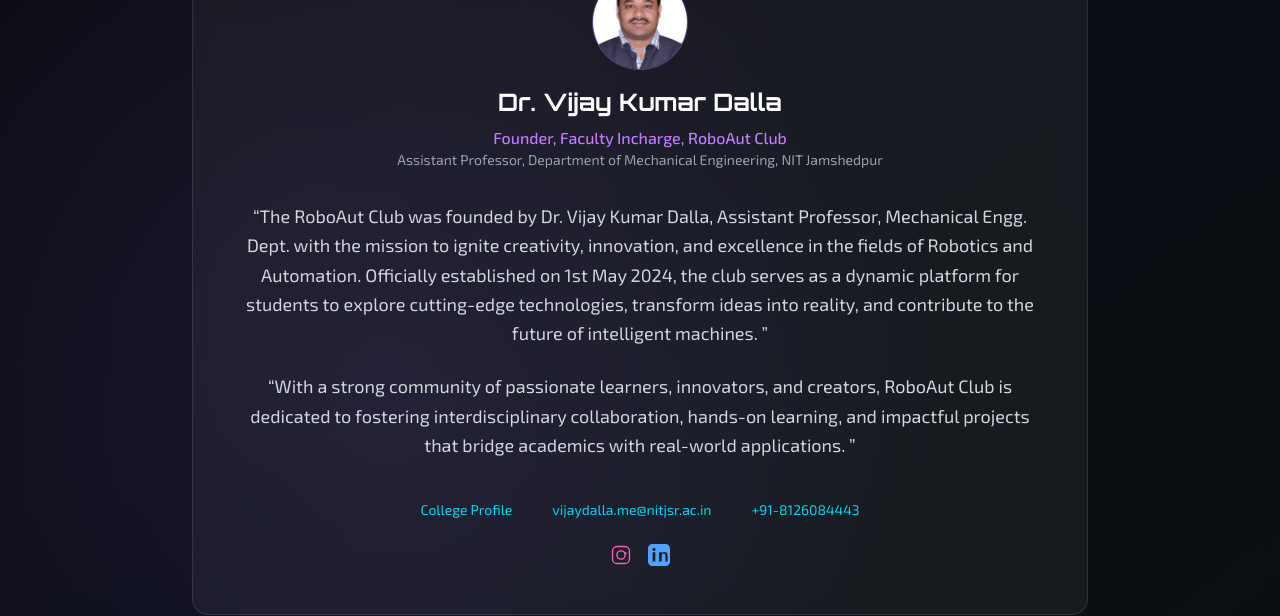
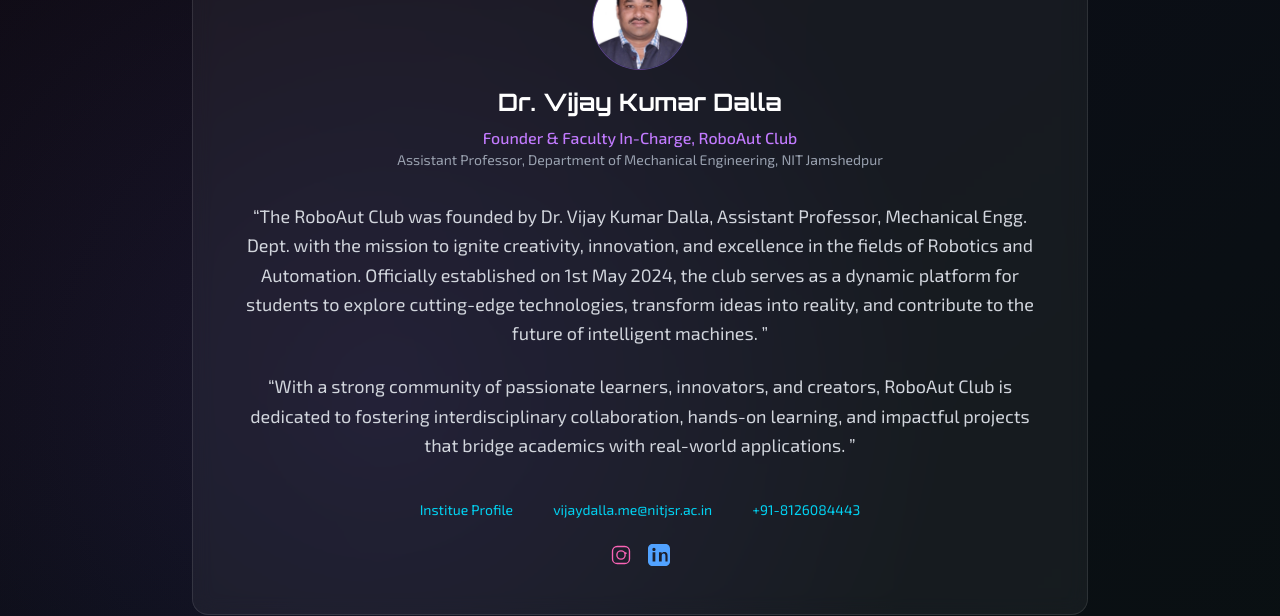
Before and after one commit to ayushkumarsingh2422005/RoboAut, a Next.js app in the folder roboaut/: page / in a window 1280 px wide. Shown: the part 1920-2536 px from the top of the page. Built offline with nearby package versions, Linux system fonts and the light colour scheme.

Commit message:
minor changes in dalla sir profile

```diff
--- a/roboaut/src/app/page.tsx
+++ b/roboaut/src/app/page.tsx
@@ -390,7 +390,7 @@ export default function Home() {
                     Dr. Vijay Kumar Dalla
                   </h3>
                   <p className="text-purple-400 font-exo2 font-medium">
-                    Founder, Faculty Incharge, RoboAut Club
+                    Founder & Faculty In-Charge, RoboAut Club
                   </p>
                   <p className="text-gray-400 font-exo2 text-sm">
                     Assistant Professor, Department of Mechanical Engineering, NIT Jamshedpur
@@ -417,7 +417,7 @@ export default function Home() {
                       target="_blank"
                       className="text-cyan-400 font-exo2 text-sm hover:underline"
                     >
-                      <span className="text-cyan-400 font-exo2 text-sm hover:underline">College Profile</span>
+                      <span className="text-cyan-400 font-exo2 text-sm hover:underline">Institue Profile</span>
 
                     </a>
                     <a
```
